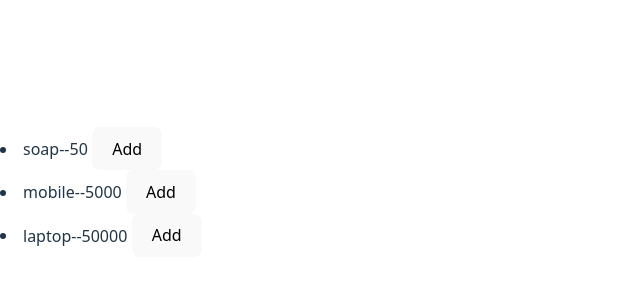
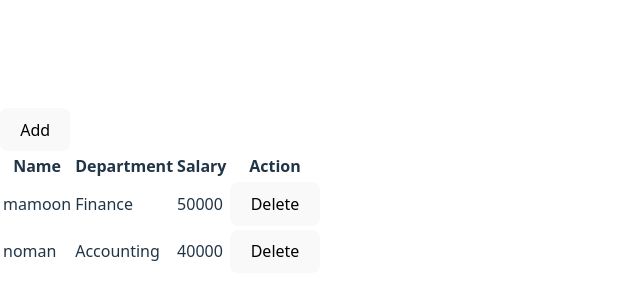
Before and after one commit to mamoonbgc036/react-fundamentals, a React (Vite) app: page / in a window 1280 px wide. Shown: the part 208-508 px from the top of the page, without its empty margins (0-640 px from the left). Built offline with nearby package versions, Linux system fonts and the light colour scheme.

Commit message:
employee card

```diff
--- a/src/App.tsx
+++ b/src/App.tsx
@@ -1,17 +1,7 @@
-import Product from './Product'
-import ShoppingCart from './ShoppingCart'
-import { useState } from 'react'
+import EmployeeManager from './EmployeeManager'
 
 export default function App() {
-  const [cart, setCart] = useState<string[]>([])
-  const handleAdd = (product: string) => {
-    setCart([...cart, product]);
-  }
-
   return (
-    <>
-      <Product onAdd={handleAdd} />
-      <ShoppingCart items={cart} />
-    </>
+    <EmployeeManager />
   )
 }
--- /dev/null
+++ b/src/EmployeeManager.tsx
@@ -0,0 +1,27 @@
+import { useState } from 'react'
+
+interface Employee {
+    name: string,
+    department: string,
+    salary: number
+}
+
+export default function EmployeeManager() {
+    const [employees, setEmployee] = useState<Employee[]>(
+        [
+            { name: 'mamoon', department: 'Finance', salary: 50000 },
+            { name: 'noman', department: 'Accounting', salary: 40000 }
+        ]
+    )
+
+    return (
+        <>
+            <button>Add</button>
+            <table><thead><tr><th>Name</th><th>Department</th><th>Salary</th><th>Action</th></tr></thead><tbody>
+                {
+                    employees.map(employee => <tr><td>{employee.name}</td><td>{employee.department}</td><td>{employee.salary}</td><td><button>Delete</button></td></tr>)
+                }
+            </tbody></table>
+        </>
+    )
+}
```
